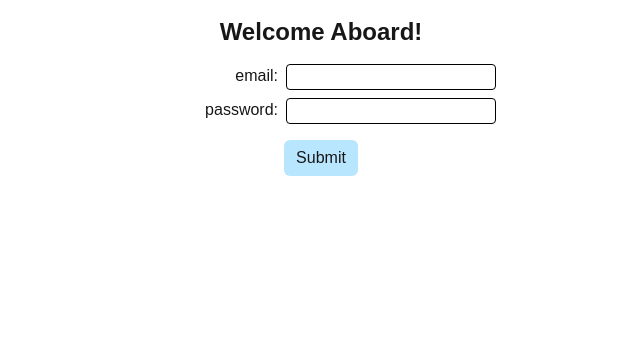
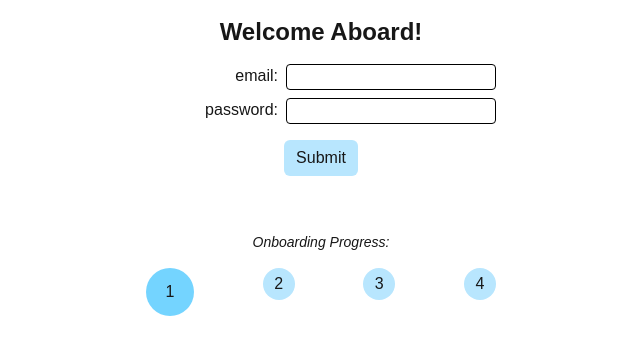
Before and after one commit to hjdjoo/zealthy-app, a Next.js app: page / in a window 1280 px wide. Shown: the top 354 px of the page, without its empty margins (319-959 px from the left). Built offline with nearby package versions, Linux system fonts and the light colour scheme; no server answers.

Commit message:
added stepper to track onboarding progress

```diff
--- a/src/app/(onboarding)/[step]/page.tsx
+++ b/src/app/(onboarding)/[step]/page.tsx
@@ -1,6 +1,6 @@
 import createClientSupabase from "@/utils/supabase/client";
 import OnboardingContainer from "@/features/onboarding/containers/Onboarding.Container";
-
+import Stepper from "@/features/onboarding/components/Stepper";
 
 export default async function OnboardingStep(
   { params }:
@@ -22,9 +22,12 @@ export default async function OnboardingStep(
   const components = componentData.map(entry => entry.name).filter(value => value !== null)
 
   return (
-    <>
+    <div className={`flex flex-col`}>
       <OnboardingContainer step={Number(step)} components={components} />
-    </>
+      <br />
+      <br />
+      <Stepper activeStep={Number(step)} />
+    </div>
   )
 
 }
--- a/src/app/page.tsx
+++ b/src/app/page.tsx
@@ -1,5 +1,6 @@
 // import Image from "next/image";
 import AuthDetails from "@/features/onboarding/components/AuthDetails";
+import Stepper from "@/features/onboarding/components/Stepper";
 
 export default async function HomePage() {
 
@@ -9,6 +10,9 @@ export default async function HomePage() {
         Welcome Aboard!
       </p>
       <AuthDetails />
+      <br />
+      <br />
+      <Stepper activeStep={1} />
     </div>
   );
 }
--- a/src/features/onboarding/components/Stepper.tsx
+++ b/src/features/onboarding/components/Stepper.tsx
@@ -6,9 +6,36 @@ type StepperProps = {
 export default function Stepper(props: StepperProps) {
 
   const { activeStep } = props;
+  const maxSteps = 3;
+
+  const steppers: React.ReactNode[] = [];
+
+  for (let i = 0; i < maxSteps + 1; i++) {
+
+    const activeStyle = `w-12 h-12 bg-sky-300 rounded-full flex items-center justify-center`
+    const defaultStyle = `w-8 h-8 bg-sky-200 rounded-full flex items-center justify-center`
+
+    const stepper = (
+      <div className={`${i + 1 === activeStep ? activeStyle : defaultStyle}`} key={`stepper-step-${i + 1}`}>
+        <p>{i + 1}</p>
+      </div>
+    )
+
+    steppers.push((
+      stepper
+    ))
+
+  }
 
   return (
-    <>
-    </>
+    <div className={`flex flex-col w-full items-center`}>
+      <p className={`text-sm italic mb-4`}>
+        Onboarding Progress:
+      </p>
+      <div id="stepper"
+        className={`flex w-full justify-between`}>
+        {steppers}
+      </div>
+    </div>
   )
 }
```
